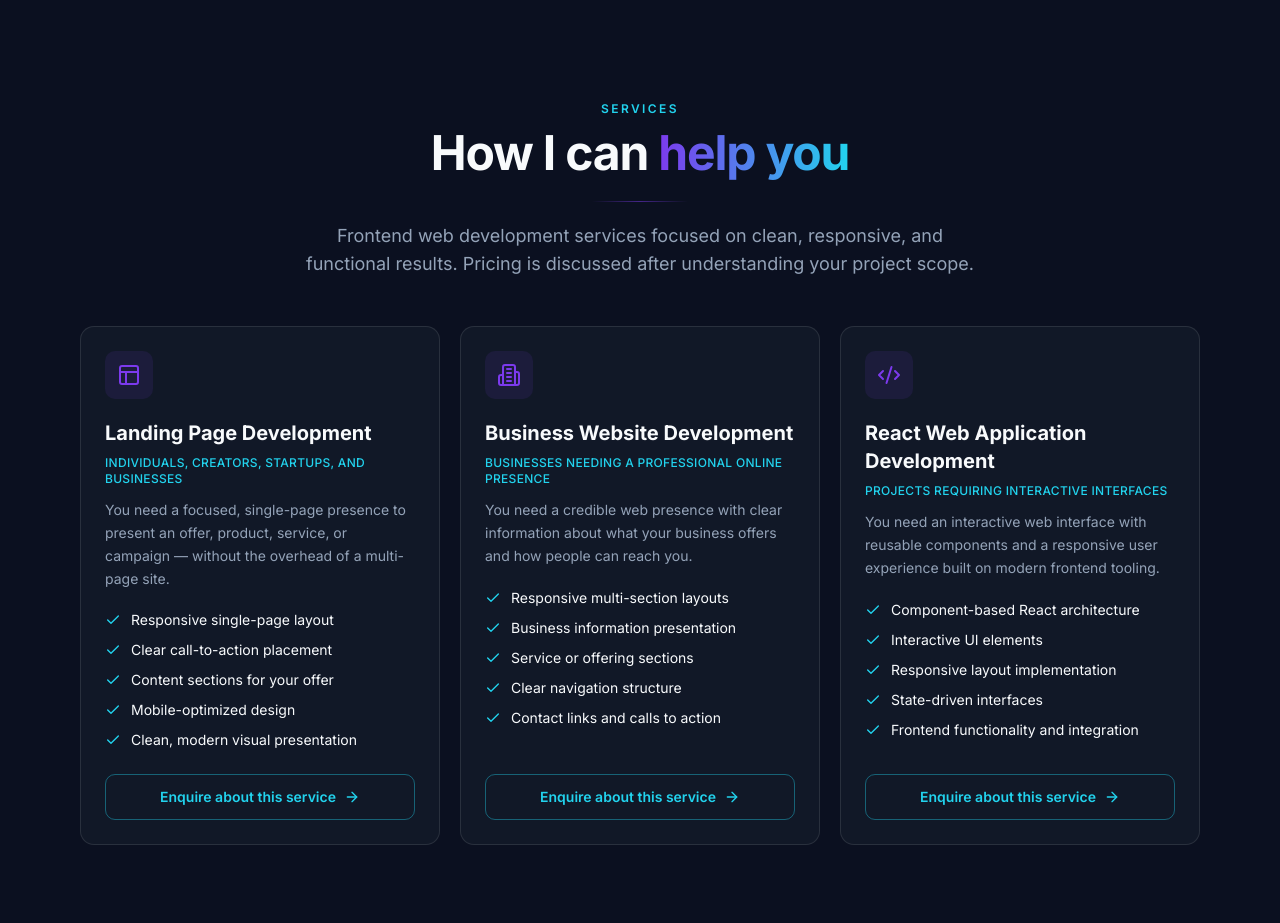
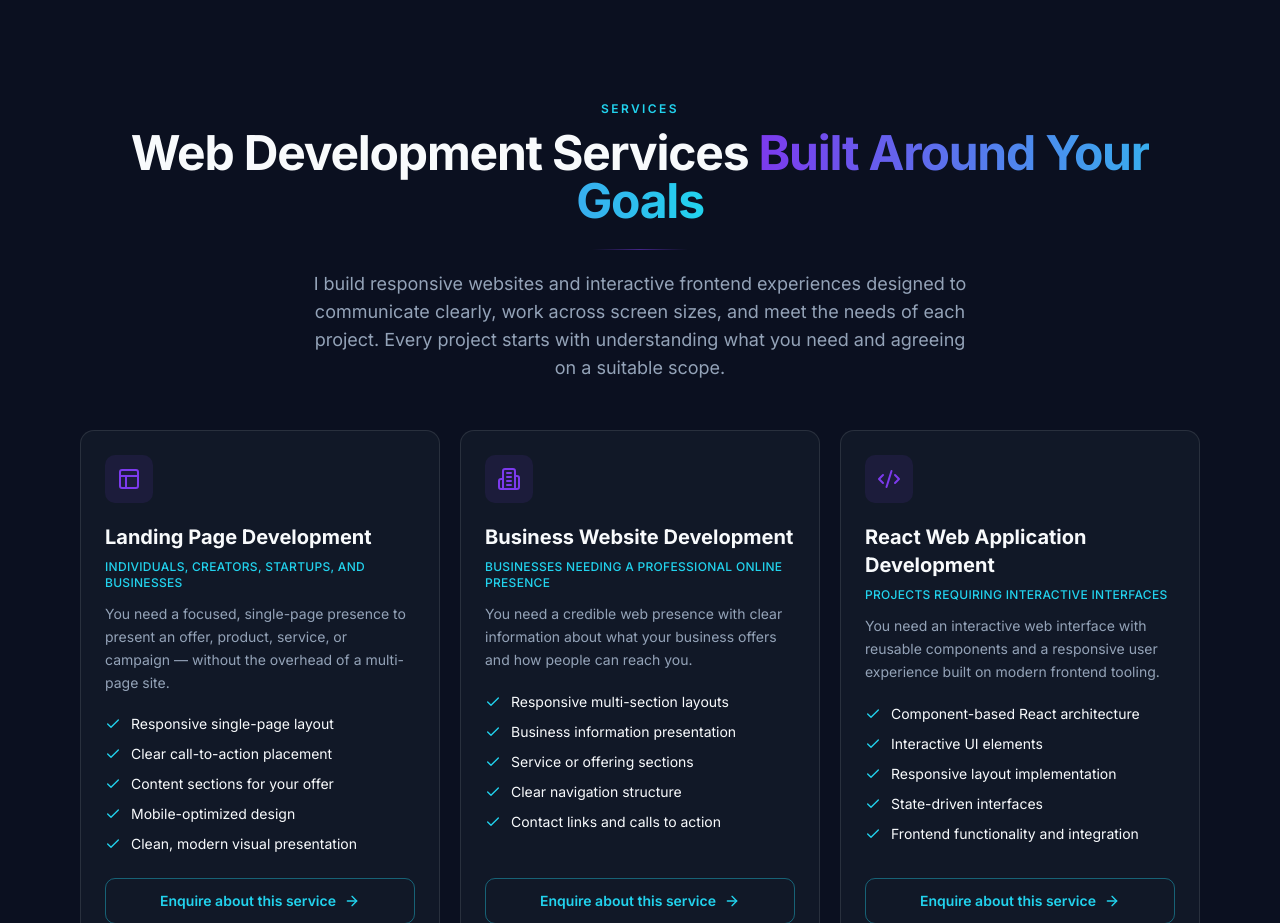
Before and after one commit to nasirabubakar-dev/NasirWorld, a React (Vite) app: page / in a window 1280 px wide. Shown: the part 5300-6223 px from the top of the page. Built offline with nearby package versions, Linux system fonts and the light colour scheme.

Commit message:
Refresh NasirWorld services section copy

```diff
--- a/src/components/Services.jsx
+++ b/src/components/Services.jsx
@@ -10,12 +10,13 @@
         <Reveal className="text-center">
           <span className="eyebrow">Services</span>
           <h2 className="heading-lg text-ink-primary">
-            How I can <span className="text-gradient">help you</span>
+            Web Development Services <span className="text-gradient">Built Around Your Goals</span>
           </h2>
           <div className="section-line mt-6" />
           <p className="body-lg mx-auto mt-5 max-w-2xl">
-            Frontend web development services focused on clean, responsive, and functional results.
-            Pricing is discussed after understanding your project scope.
+            I build responsive websites and interactive frontend experiences designed to communicate
+            clearly, work across screen sizes, and meet the needs of each project. Every project
+            starts with understanding what you need and agreeing on a suitable scope.
           </p>
         </Reveal>
 
```
